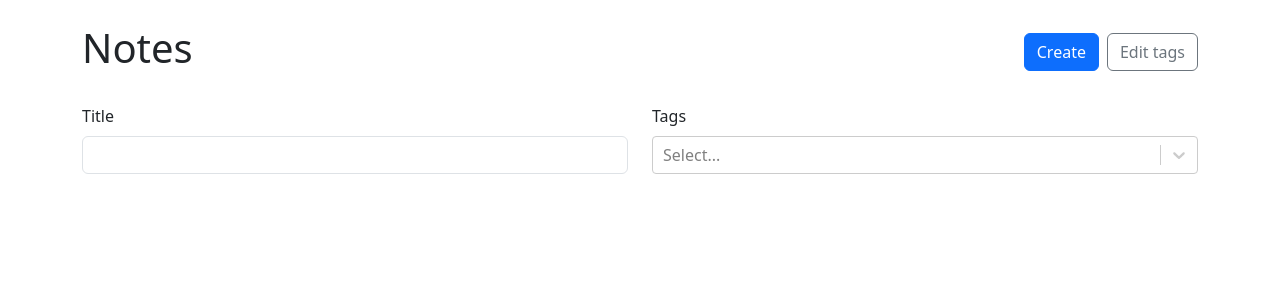
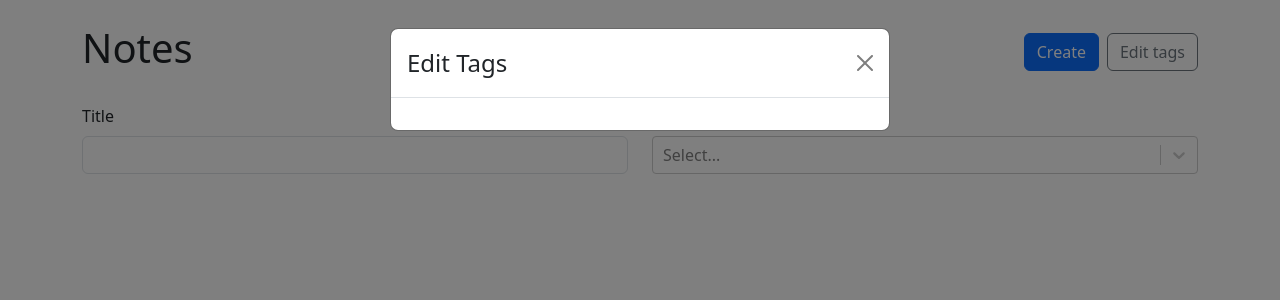
Before and after one commit to esther-v/note-app, a React (Vite) app: page / in a window 1280 px wide. Both pictures are taken after a click on the button "Edit tags". Shown: the top 300 px of the page. Built offline with nearby package versions, Linux system fonts and the light colour scheme.

Commit message:
add edit tags modal

```diff
--- a/src/NoteList.tsx
+++ b/src/NoteList.tsx
@@ -1,5 +1,5 @@
 import { useMemo, useState } from "react";
-import { Col, Row, Stack, Button, Form, FormLabel, FormControl, Card, Badge } from "react-bootstrap";
+import { Col, Row, Stack, Button, Form, FormLabel, FormControl, Card, Badge, Modal } from "react-bootstrap";
 import { Link } from "react-router-dom";
 import ReactSelect from "react-select";
 import { Tag } from "./App";
@@ -16,9 +16,16 @@ type NoteListProps = {
   notes: SimplifiedNote[]
 }
 
+type EditModalProps = {
+  show: boolean
+  availableTags: Tag[]
+  handleClose: () => void
+}
+
 export function NoteList({ availableTags, notes }: NoteListProps) {
   const [selectedTags, setSelectedTags] = useState<Tag[]>([])
   const [title, setTitle] = useState("")
+  const [editTagsModalIsOpen, setEditTagsModalIsOpen] = useState(false)
 
   const filteredNotes = useMemo(() => {
     return notes.filter(note => {
@@ -41,7 +48,12 @@ export function NoteList({ availableTags, notes }: NoteListProps) {
             <Link to="/new">
               <Button variant="primary">Create</Button>
             </Link>
-            <Button variant="outline-secondary">Edit tags</Button>
+            <Button
+              onClick={() => setEditTagsModalIsOpen(true)}
+              variant="outline-secondary"
+            >
+              Edit tags
+            </Button>
           </Stack>
         </Col>
       </Row>
@@ -82,6 +94,11 @@ export function NoteList({ availableTags, notes }: NoteListProps) {
           </Col>
         ))}
       </Row>
+      <EditTagsModal
+        show={editTagsModalIsOpen}
+        handleClose={() => setEditTagsModalIsOpen(false)}
+        availableTags={availableTags}
+      />
     </>
   )
 
@@ -109,3 +126,29 @@ function NoteCard({ id, title, tags}: SimplifiedNote) {
     </Card>
   )
 }
+
+function EditTagsModal({ availableTags, show, handleClose }: EditModalProps) {
+  return (
+    <Modal show={show} onHide={handleClose}>
+      <Modal.Header closeButton>
+        <Modal.Title>Edit Tags</Modal.Title>
+      </Modal.Header>
+      <Modal.Body>
+        <Form>
+          <Stack gap={2}>
+            {availableTags.map(tag => (
+              <Row key={tag.id}>
+                <Col>
+                  <Form.Control type="text" value={tag.label} />
+                </Col>
+                <Col xs="auto">
+                  <Button variant="outline-danger">&times;</Button>
+                </Col>
+              </Row>
+            ))}
+          </Stack>
+        </Form>
+      </Modal.Body>
+    </Modal>
+  )
+}
```
